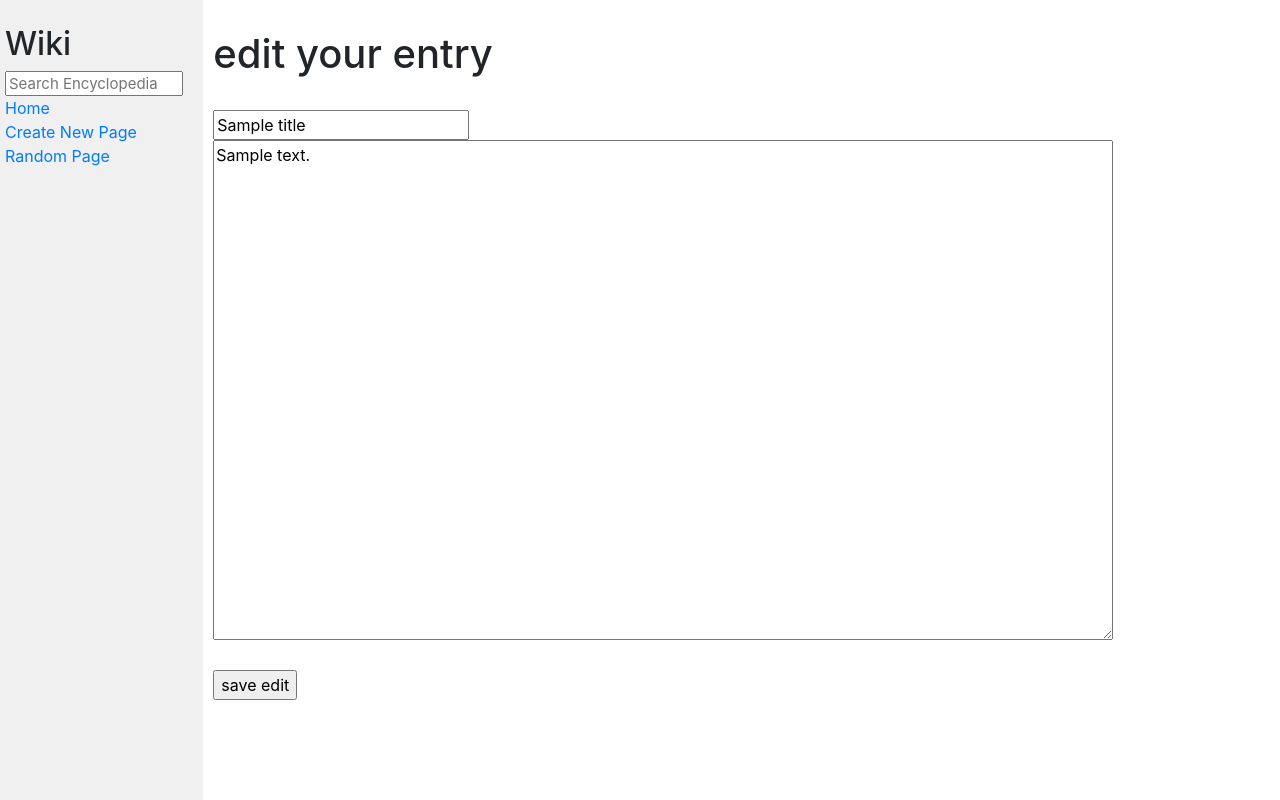
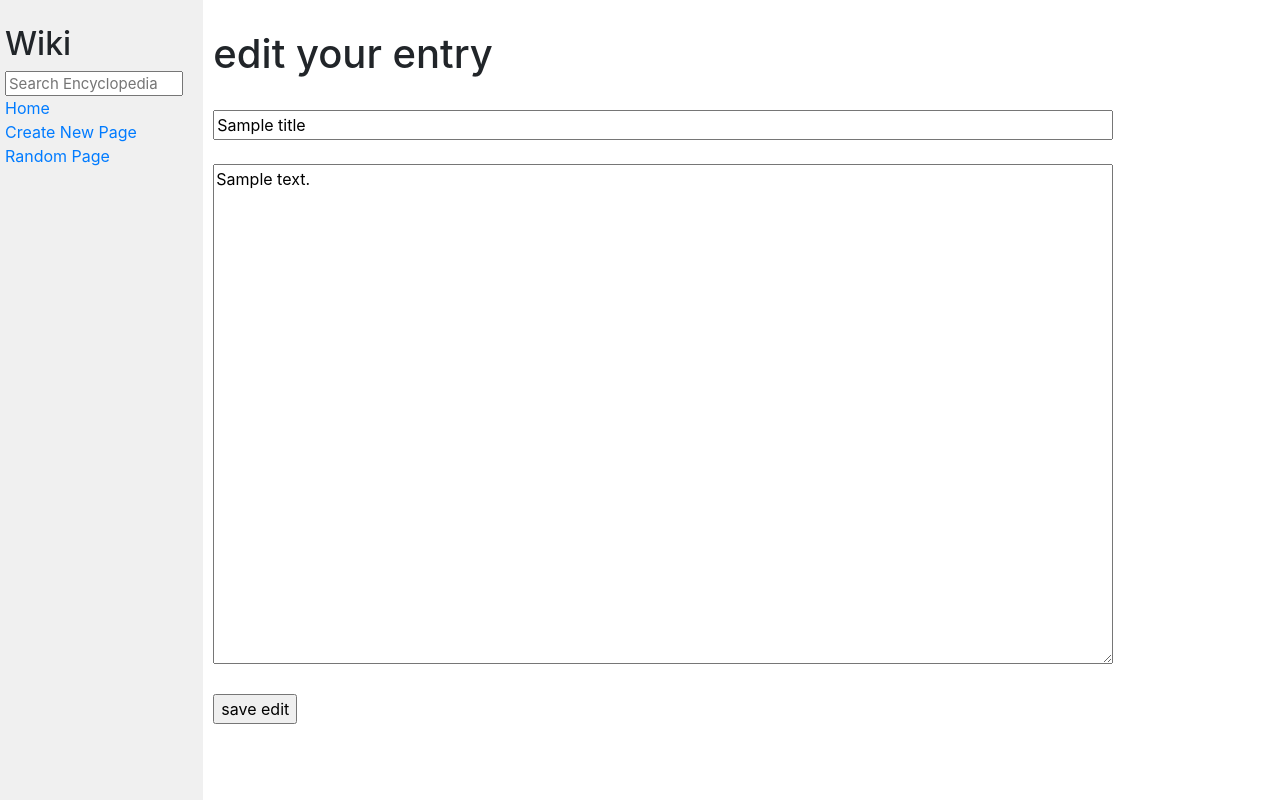
Before and after one commit to Ahmed052/wiki, a Django app: template encyclopedia/templates/encyclopedia/edit.html in a window 1280 px wide. Run offline with Django 3.2, Linux system fonts and the light colour scheme; the template is opened without the code that fills it: most values are stand-ins (such as "Sample title", 1, 10 or a date in 2020); some libraries are stand-ins or nearby versions.

Commit message:
second commit

```diff
--- a/encyclopedia/templates/encyclopedia/edit.html
+++ b/encyclopedia/templates/encyclopedia/edit.html
@@ -10,7 +10,7 @@
     {% csrf_token %}
 
    <div>
-    <input type="text" name="new_title" value="{{title}}">
+    <input type="text" name="new_title" value="{{title}}" style="width: 900px;"> <br> <br>
 
     <textarea name="new_content" style="width: 900px; height: 500px;">{{content}} </textarea><br> <br>
 
```
Also changed, not shown: entries/c.md (added, +5 -0 lines).
